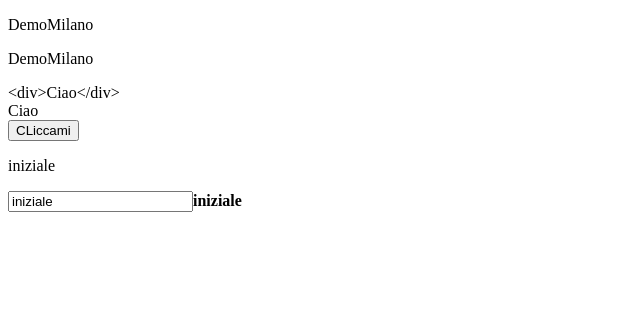
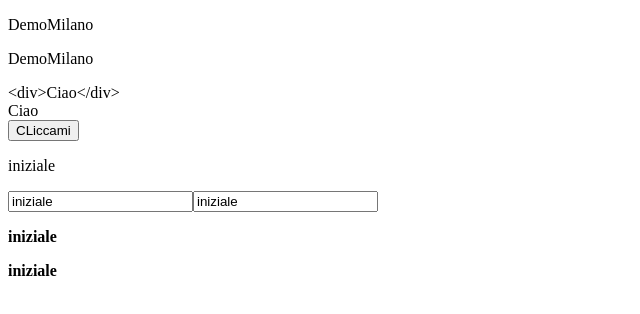
Before and after one commit to LukeSkywa/DemoMilano, an Angular app: page / in a window 1280 px wide. Shown: the top 314 px of the page, without its empty margins (0-640 px from the left). Built offline with nearby package versions, Linux system fonts and the light colour scheme.

Commit message:
uso ngmodel

```diff
--- a/src/app/app.module.ts
+++ b/src/app/app.module.ts
@@ -1,6 +1,6 @@
 import { BrowserModule } from '@angular/platform-browser';
 import { NgModule } from '@angular/core';
-
+import { FormsModule } from '@angular/forms';
 import { AppComponent } from './app.component';
 import { PrimoComponent } from './primo/primo.component';
 import { SecondoComponent } from './secondo/secondo.component';
@@ -12,7 +12,8 @@ import { SecondoComponent } from './secondo/secondo.component';
     SecondoComponent
   ],
   imports: [
-    BrowserModule
+    BrowserModule,
+    FormsModule
   ],
   providers: [],
   bootstrap: [AppComponent]
--- a/src/app/secondo/secondo.component.html
+++ b/src/app/secondo/secondo.component.html
@@ -5,7 +5,12 @@
 <input #inputProva
 (input)="inputEvent(inputProva)"
 [value]="titolo">
+<input [(ngModel)]="titolo">
+<!-- negli esempi sopra, ho in entrambi i casi dei binding bidirezionali -->
 
-<span [class.prova]="mostraRosso"
+<p [class.prova]="mostraRosso"
     [class.altro]="!mostraRosso"
->{{inputProva.value}}</span>
+>{{inputProva.value}}</p>
+
+<p [ngClass]="oggettoClassi"
+>{{inputProva.value}}</p>
--- a/src/app/secondo/secondo.component.ts
+++ b/src/app/secondo/secondo.component.ts
@@ -12,6 +12,13 @@ export class SecondoComponent implements OnInit {
   mostraRosso: boolean = false;
 
   titolo = 'iniziale';
+
+  get oggettoClassi() {
+    return {
+      prova: this.mostraRosso,
+      altro: !this.mostraRosso
+    }
+  }
 
   constructor() { }
 
```
